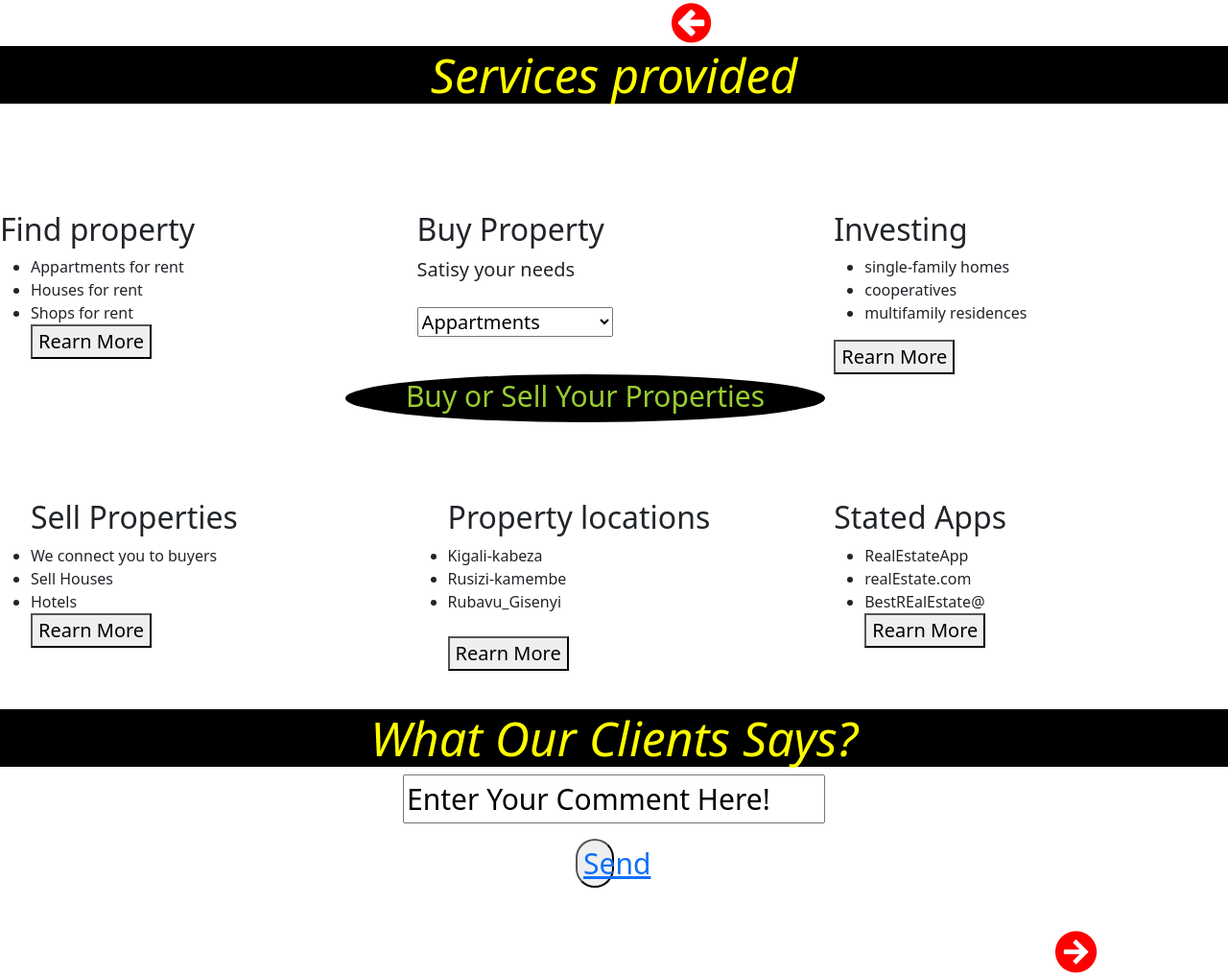
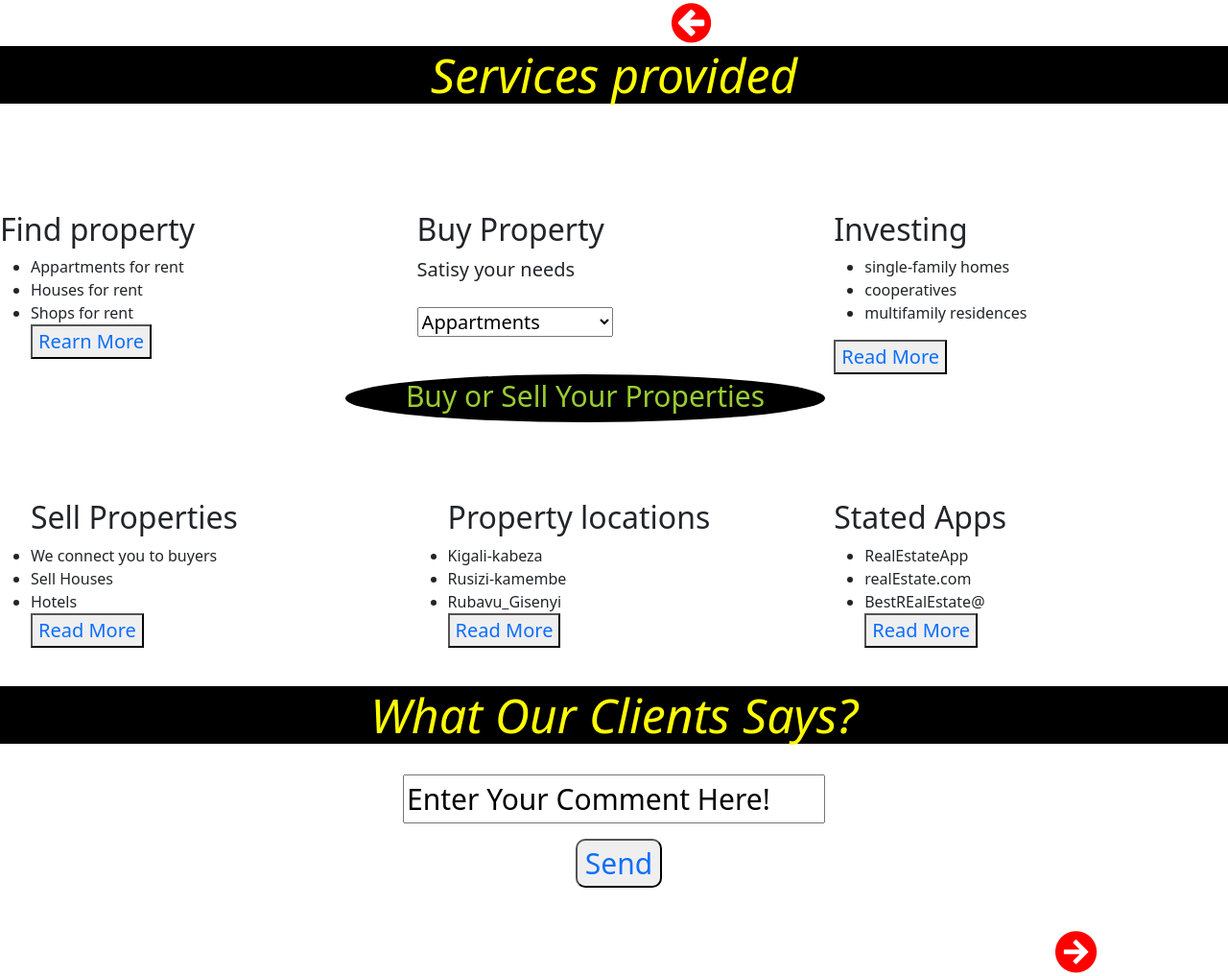
Before and after one commit to chantal2000/RealEstate-Website-Marie-Chantal, a plain HTML site: page service.htm in a window 1280 px wide. Shown: the whole page at 96% size. Drawn offline with nearby package versions, Linux system fonts and the light colour scheme.

Commit message:
Real estate

```diff
--- a/contact.css
+++ b/contact.css
@@ -20,6 +20,10 @@ button {
     border-radius: 10px;
     color: yellowgreen;
     /* background-color: black; */
+}
+
+a {
+    text-decoration: none;
 }
 
 i {
--- a/ok.css
+++ b/ok.css
@@ -5,3 +5,8 @@ body {
     font-size: 30px;
     font-style: italic;
 }
+
+body {
+    text-align: center;
+    margin-top: 300px;
+}
--- a/service.css
+++ b/service.css
@@ -35,7 +35,7 @@ button {
 }
 
 button:hover {
-    background-color: coral;
+    background-color: red;
 }
 
 h1 {
@@ -72,8 +72,15 @@ i {
 
 #send {
     font-size: 30px;
+    border-radius: 10px;
+    color: yellowgreen;
+    /* font-size: 30px;
     border-radius: 50px;
-    color: yellowgreen;
+    color: yellowgreen; */
     /* background-color: black; */
-    width: 40px;
+    width: 90px;
 }
+
+a {
+    text-decoration: none;
+}
--- a/service.htm
+++ b/service.htm
@@ -33,7 +33,7 @@
                 <!-- <li>single-family homes</li>
                 <li>cooperatives</li>
                 <li>multifamily residences</li> -->
-                <button class="read" href="">Rearn More</button>
+                <button class="read"><a href="more.htm">Rearn More</a></button>
             </ul>
         </div>
         <div class="column ">
@@ -59,7 +59,7 @@
                 <li>cooperatives</li>
                 <li>multifamily residences</li>
             </ul>
-            <button class="read" href="">Rearn More</button>
+            <button class="read"><a href="more.htm">Read More</a></button>
 
         </div>
     </div>
@@ -71,16 +71,16 @@
                 <li>We connect you to buyers</li>
                 <li>Sell Houses</li>
                 <li>Hotels</li>
-                <button class="read" href="">Rearn More</button></ul>
+                <button class="read"><a href="more.htm">Read More</a></button>
+            </ul>
         </div>
         <div class="column">
             <ul>
                 <h2>Property locations</h2>
                 <li>Kigali-kabeza</li>
-
                 <li>Rusizi-kamembe</li>
-                <li>Rubavu_Gisenyi</li><br>
-                <button class="read" href="">Rearn More</button>
+                <li>Rubavu_Gisenyi</li>
+                <button class="read"><a href="more.htm">Read More</a></button>
             </ul>
         </div>
         <div class="column">
@@ -89,7 +89,7 @@
                 <li>RealEstateApp</li>
                 <li>realEstate.com</li>
                 <li>BestREalEstate@</li>
-                <button class="read" href="">Rearn More</button>
+                <button class="read"><a href="more.htm">Read More</a></button>
             </ul>
         </div>
     </div>
@@ -97,6 +97,7 @@
 
     <br>
     <h1> What Our Clients Says?</h1>
+    <br>
     <p><input type="text" value="Enter Your Comment Here!"></p>
     <button id="send"><a href="thank.htm">Send</button>
     <br>
```
Also changed, not shown: more.htm (+13 -2 lines), property.htm (+1 -1 lines), thank.htm (+18 -1 lines).
